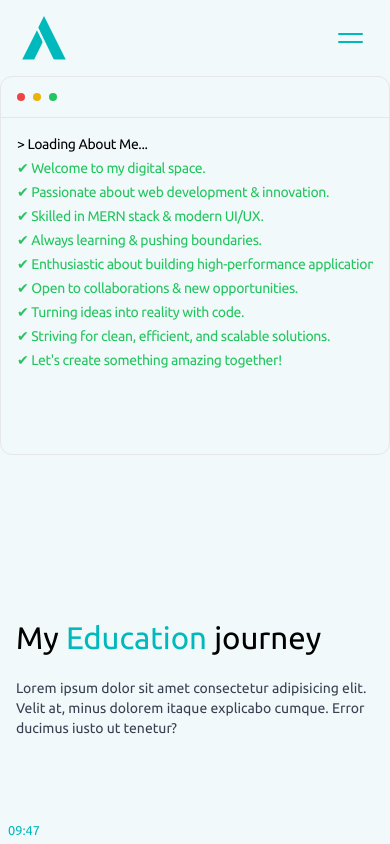
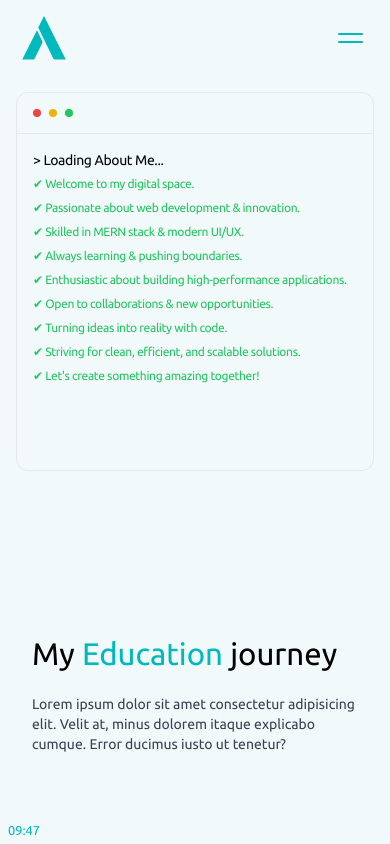
Before and after one commit to Akashkumar9508/akash-portfolio, a Next.js app: page /about in a window 390 px wide. Shown: the top 844 px of the page. Built offline with nearby package versions, Linux system fonts and the light colour scheme; a web font is replaced by a local one.

Commit message:
added terminal section for mobile

```diff
--- a/src/app/about/page.tsx
+++ b/src/app/about/page.tsx
@@ -7,8 +7,17 @@ import { TerminalDemo } from '@/components/about/Terminal';
 const page = () => {
   return (
     <>
-      <div className="div">
+      <div className="div px-4 ">
+        <div className="div w-full sm:h-[90vh] gap-4 h-auto flex md:flex-row flex-col jc items-center">
+
+          <div className="aboutHero w-full md:w-1/2 h-full ">
+
+          </div>
+          <div className="abouterminal w-full md:w-1/2 h-full flex items-center justify-left  ">
         <TerminalDemo />
+          </div>
+
+        </div>
         <TimelineDemo />
 
       </div>
--- a/src/components/about/Terminal.tsx
+++ b/src/components/about/Terminal.tsx
@@ -3,6 +3,7 @@ import {
     Terminal,
     TypingAnimation,
   } from "@/components/ui/terminal";
+  import Link from "next/link";
 
   export function TerminalDemo() {
     return (
@@ -10,39 +11,39 @@ import {
         <TypingAnimation>&gt; Loading About Me...</TypingAnimation>
 
         <AnimatedSpan delay={1500} className="text-green-500">
-          <span>✔ Welcome to my digital space.</span>
+          <span className="text-[3.1vw] sm:text-[1vw] " >✔ Welcome to my digital space.</span>
         </AnimatedSpan>
 
         <AnimatedSpan delay={2000} className="text-green-500">
-          <span>✔ Passionate about web development & innovation.</span>
+          <span className="text-[3.1vw] sm:text-[1vw] " >✔ Passionate about web development & innovation.</span>
         </AnimatedSpan>
 
         <AnimatedSpan delay={2500} className="text-green-500">
-          <span>✔ Skilled in MERN stack & modern UI/UX.</span>
+          <span className="text-[3.1vw] sm:text-[1vw] " >✔ Skilled in MERN stack & modern UI/UX.</span>
         </AnimatedSpan>
 
         <AnimatedSpan delay={3000} className="text-green-500">
-          <span>✔ Always learning & pushing boundaries.</span>
+          <span className="text-[3.1vw] sm:text-[1vw] " >✔ Always learning & pushing boundaries.</span>
         </AnimatedSpan>
 
         <AnimatedSpan delay={3500} className="text-green-500">
-          <span>✔ Enthusiastic about building high-performance applications.</span>
+          <span className="text-[3.1vw] sm:text-[1vw] " >✔ Enthusiastic about building high-performance applications.</span>
         </AnimatedSpan>
 
         <AnimatedSpan delay={4000} className="text-green-500">
-          <span>✔ Open to collaborations & new opportunities.</span>
+          <span className="text-[3.1vw] sm:text-[1vw] " >✔ Open to collaborations & new opportunities.</span>
         </AnimatedSpan>
 
         <AnimatedSpan delay={4500} className="text-green-500">
-          <span>✔ Turning ideas into reality with code.</span>
+          <span className="text-[3.1vw] sm:text-[1vw] " >✔ Turning ideas into reality with code.</span>
         </AnimatedSpan>
 
         <AnimatedSpan delay={5000} className="text-green-500">
-          <span>✔ Striving for clean, efficient, and scalable solutions.</span>
+          <span className="text-[3.1vw] sm:text-[1vw] " >✔ Striving for clean, efficient, and scalable solutions.</span>
         </AnimatedSpan>
 
         <AnimatedSpan delay={5500} className="text-green-500">
-          <span>✔ Let's create something amazing together!</span>
+          <span className="text-[3.1vw] sm:text-[1vw] " >✔ Let's create something amazing together!</span>
         </AnimatedSpan>
 
         <AnimatedSpan delay={6000} className="text-blue-500">
```
